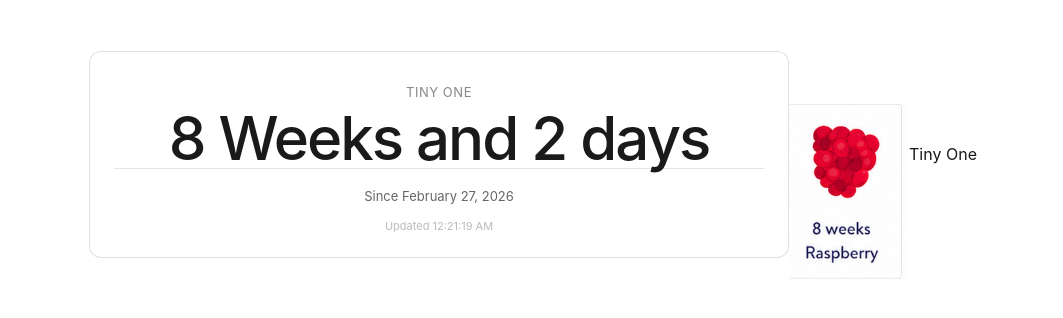
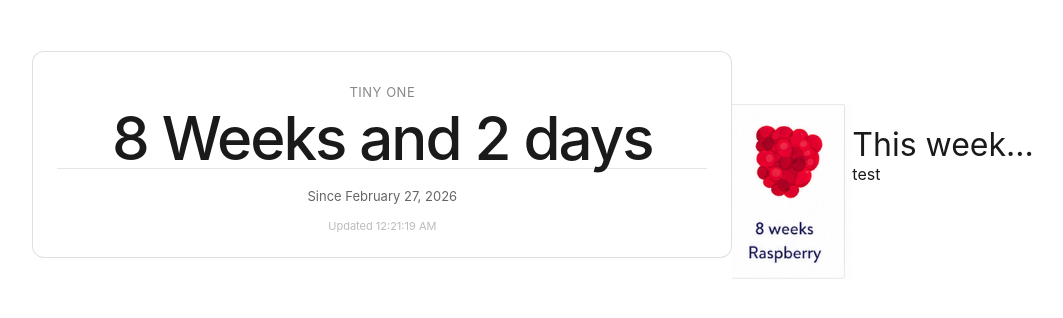
Before and after one commit to intothegarden/Counting, a plain HTML site: page index.html in a window 1280 px wide. Shown: the whole page, without its empty margins (107-1170 px from the left). Drawn offline with Linux system fonts and the light colour scheme.

Commit message:
feat(tiny-one): add fact

```diff
--- a/index.html
+++ b/index.html
@@ -78,6 +78,10 @@
             padding-top: 40px;
         }
 
+        .fact-heading {
+            font-size: 32px;
+        }
+
         @media (prefers-color-scheme: dark) {
             body {
                 color: #e8e8e8;
@@ -112,7 +116,8 @@
 </div>
 
 <div class="fact-card">
-    <p class="fact-label" id="fact=text">Tiny One</p>
+    <p class="fact-heading">This week...</p>
+    <p class="fact-label" id="fact-text">Tiny One</p>
 </div>
 
 <script>
@@ -134,6 +139,7 @@
         })}`;
         document.getElementById('updated-date').textContent = 'Updated ' + now.toLocaleTimeString();
         document.getElementById('fruit-image').src = './assets/' + getImageForWeek(weeks);
+        document.getElementById('fact-text').textContent = getFactForWeek(weeks);
     }
 
     function getImageForWeek(weeks) {
@@ -203,6 +209,15 @@
         }
     }
 
+    function getFactForWeek(weeks) {
+        switch (weeks) {
+            case 6:
+                return 'Heart beating and neural tube is closing';
+            case 8:
+                return 'test';
+        }
+    }
+
     tick();
 </script>
 </body>
```
